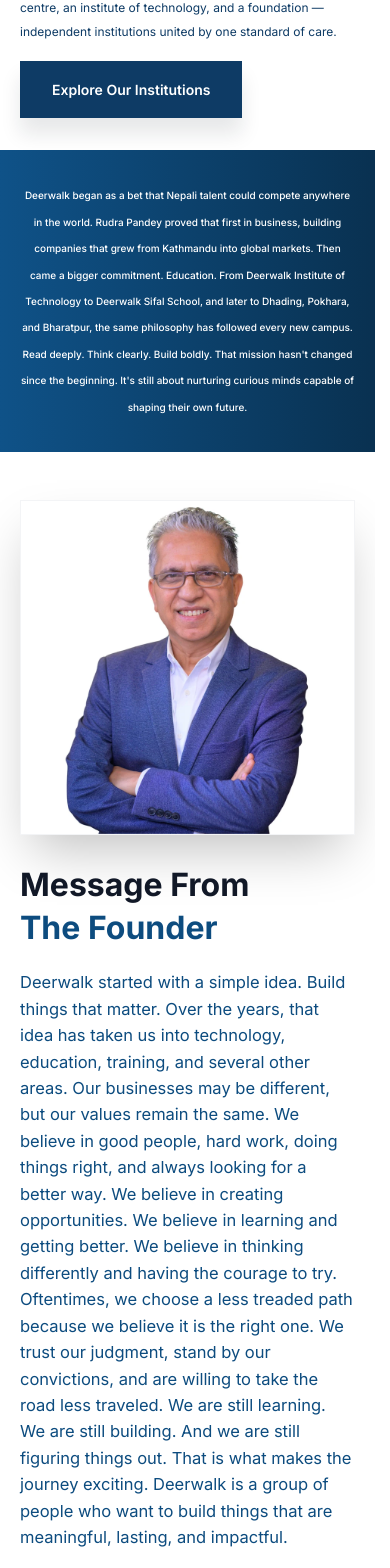
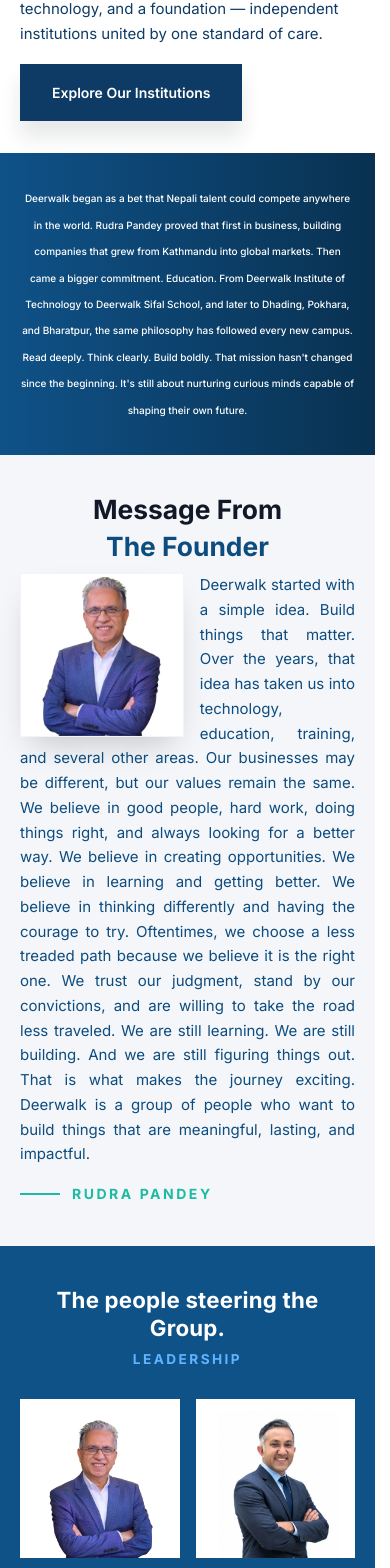
Before and after one commit to deerwalkrnd/deerwalk-group-v2, a Next.js app: page / in a window 390 px wide. Shown: the part 425-1993 px from the top of the page. Built offline with nearby package versions, Linux system fonts and the light colour scheme.

Commit message:
Updated mobile view

```diff
--- a/src/app/globals.css
+++ b/src/app/globals.css
@@ -611,10 +611,6 @@
 }
 
 @media (max-width: 860px) {
-  .dwg-hero-body {
-    font-size: 12px;
-    line-height: 24px;
-  }
   .dwg-hero-title {
     font-weight: 700;
     line-height: 24px;
@@ -672,7 +668,8 @@
 .founder-message {
   display: grid;
   grid-template-columns: 440px minmax(0, 670px);
-  gap: 59px;
+  grid-template-rows: auto auto auto;
+  gap: 24px 59px;
   align-items: center;
   justify-content: center;
   max-width: 1169px;
@@ -681,6 +678,9 @@
 }
 
 .founder-photo {
+  grid-column: 1;
+  grid-row: 1 / 4;
+  align-self: center;
   border: 1px solid #f3f4f6;
   box-shadow: 0 25px 50px -12px rgba(0, 0, 0, 0.25);
   overflow: hidden;
@@ -693,13 +693,9 @@
   object-fit: cover;
 }
 
-.founder-copy {
-  display: flex;
-  flex-direction: column;
-  gap: 24px;
-}
-
-.founder-copy h2 {
+.founder-heading {
+  grid-column: 2;
+  grid-row: 1;
   display: flex;
   flex-direction: column;
   gap: 8px;
@@ -715,7 +711,9 @@
   color: #0d4c7f;
 }
 
-.founder-copy > p {
+.founder-body {
+  grid-column: 2;
+  grid-row: 2;
   margin: 0;
   color: #0d4c7f;
   font-family: var(--font-body);
@@ -724,6 +722,8 @@
 }
 
 .founder-signoff {
+  grid-column: 2;
+  grid-row: 3;
   display: flex;
   align-items: center;
   gap: 12px;
@@ -1589,7 +1589,7 @@
     gap: 2rem;
   }
 
-  .founder-copy h2 {
+  .founder-heading {
     font-size: clamp(2rem, 1.5rem + 1.5vw, 2.6rem);
     line-height: 1.1;
   }
@@ -1631,18 +1631,24 @@
   }
 
   .dwg-hero-title span {
-    display: block;
+    display: inline;
     white-space: normal;
   }
 
   .dwg-hero-body {
     max-width: none;
     padding-top: 0;
+    font-size: 15px;
+    line-height: 1.65;
   }
 
   .dwg-hero-body-line {
-    display: block;
+    display: inline;
     white-space: normal;
+  }
+
+  .dwg-hero-body-line:not(:last-child)::after {
+    content: " ";
   }
 
   .dwg-hero-copy .btn {
@@ -1650,69 +1656,218 @@
   }
 
   .founder-message {
-    grid-template-columns: 1fr;
-    padding: 3rem 1.25rem;
+    display: flow-root;
+    grid-template-columns: none;
+    grid-template-rows: none;
+    gap: 0;
+    align-items: unset;
+    max-width: none;
+    padding: 2.5rem 1.25rem;
+    background: var(--color-bg-soft);
+  }
+
+  .founder-heading {
+    margin: 0 0 0.75rem;
+    align-items: center;
+    text-align: center;
+    font-size: clamp(1.65rem, 1.15rem + 2vw, 2.15rem);
+    line-height: 1.1;
   }
 
   .founder-photo {
-    max-width: 440px;
+    float: left;
+    width: min(42vw, 11.5rem);
+    margin: 0 1rem 0.5rem 0;
+    grid-column: unset;
+    grid-row: unset;
+    align-self: unset;
+    box-shadow: 0 16px 32px -12px rgba(0, 0, 0, 0.22);
+  }
+
+  .founder-body {
+    margin: 0;
+    font-size: 15px;
+    line-height: 1.65;
+    text-align: justify;
+  }
+
+  .founder-signoff {
+    clear: left;
+    margin-top: 1rem;
+  }
+
+  .leadership {
+    padding: 2.5rem 1.25rem 3rem;
+  }
+
+  .leadership-intro {
+    margin-bottom: 1.75rem;
+  }
+
+  .leadership-intro h2 {
+    font-size: clamp(1.35rem, 1.05rem + 1.4vw, 1.75rem);
+    line-height: 1.3;
+  }
+
+  .leadership-eyebrow {
+    margin-top: 0.35rem;
+    font-size: 0.85rem;
+    letter-spacing: 0.18em;
+  }
+
+  .leadership-grid {
+    grid-template-columns: repeat(2, minmax(0, 1fr));
+    gap: 1.5rem 1rem;
+    text-align: center;
+    align-items: start;
+    --leader-summary-min: auto;
+  }
+
+  .leader-card {
+    align-items: center;
+    text-align: center;
+  }
+
+  .leader-media {
+    width: 100%;
+    max-width: none;
+    margin-inline: auto;
+    margin-bottom: 0.75rem;
+  }
+
+  .leader-card:not(.is-expanded) .leader-summary {
+    min-height: 0;
+  }
+
+  .leader-summary h3 {
+    font-size: clamp(0.88rem, 0.8rem + 0.45vw, 1.05rem);
+    font-weight: 500;
+    margin-bottom: 0.2rem;
+  }
+
+  .leader-role {
+    font-size: clamp(0.72rem, 0.66rem + 0.35vw, 0.88rem);
+    line-height: 1.35;
+    color: rgba(255, 255, 255, 0.88);
+  }
+
+  .institutions {
+    padding: 2.5rem 1.25rem 3rem;
+  }
+
+  .institutions-intro {
+    margin-bottom: 1.75rem;
+  }
+
+  .institutions-intro h2 {
+    font-size: clamp(1.35rem, 1.05rem + 1.4vw, 1.75rem);
+  }
+
+  .institutions-intro p {
+    font-size: 14px;
+    line-height: 1.55;
+  }
+
+  .institutions-grid {
+    grid-template-columns: repeat(2, minmax(0, 1fr));
+    gap: 0.75rem;
+    max-width: none;
+  }
+
+  .institution-card {
+    min-height: 0;
+    aspect-ratio: 5 / 2;
+  }
+
+  .institution-overlay {
+    background: linear-gradient(
+      to bottom,
+      rgba(0, 0, 0, 0.55) 0%,
+      rgba(0, 0, 0, 0.35) 45%,
+      rgba(0, 0, 0, 0.62) 100%
+    );
+  }
+
+  .institution-content {
+    padding: 0.65rem 0.7rem 0.7rem;
+    gap: 0.25rem;
+  }
+
+  .institution-copy {
+    flex-direction: column;
+    align-items: flex-start;
+    gap: 0;
+  }
+
+  .institution-type {
+    display: none;
+  }
+
+  .institution-content h3 {
+    font-size: clamp(0.72rem, 0.64rem + 0.45vw, 0.95rem);
+    line-height: 1.25;
+  }
+
+  .institution-cta {
+    font-size: clamp(0.62rem, 0.56rem + 0.3vw, 0.78rem);
+    line-height: 1.35;
+  }
+
+  .analytics {
+    background: var(--color-bg-soft);
+    padding: 2.5rem 1.25rem 3rem;
   }
 
   .analytics h2 {
-    font-size: clamp(1.75rem, 1.4rem + 1.2vw, 2.375rem);
+    margin-bottom: 1rem;
+    font-size: clamp(1.35rem, 1.05rem + 1.4vw, 1.75rem);
     line-height: 1.3;
   }
 
   .analytics-bar {
-    grid-template-columns: 1fr 1fr;
+    grid-template-columns: repeat(4, minmax(0, 1fr));
     height: auto;
-    gap: 0;
-    padding: 1.75rem 1rem;
+    padding: 1.15rem 0.35rem;
+    box-shadow: 0 10px 16px rgba(20, 32, 43, 0.35);
   }
 
   .analytics-stat {
     height: auto;
-    min-height: 90px;
-    padding: 1rem 0.75rem;
+    min-height: 0;
+    padding: 0.35rem 0.25rem;
   }
 
   .analytics-stat + .analytics-stat::before {
-    display: none;
+    display: block;
+    top: 15%;
+    height: 70%;
+    transform: none;
   }
 
   .analytics-stat:nth-child(even) {
-    border-left: 1px solid #fffafa;
+    border-left: 0;
   }
 
   .analytics-value {
-    font-size: clamp(1.75rem, 1.3rem + 1.5vw, 2.625rem);
-    line-height: 1.3;
+    font-size: clamp(1rem, 0.75rem + 1.1vw, 1.45rem);
+    line-height: 1.15;
   }
 
   .analytics-label {
-    font-size: 16px;
+    margin-top: 0.35rem;
+    font-size: clamp(0.55rem, 0.48rem + 0.3vw, 0.72rem);
     line-height: 1.25;
+    white-space: normal;
   }
 }
 
 @media (max-width: 640px) {
-  .leadership-grid,
-  .institutions-grid,
-  .dwg-footer-grid,
-  .analytics-bar {
+  .dwg-footer-grid {
     grid-template-columns: 1fr;
   }
 
   .dwg-footer-inner {
     padding: 0;
-  }
-
-  .analytics-stat:nth-child(even) {
-    border-left: 0;
-  }
-
-  .leader-media {
-    max-width: none;
   }
 }
 
--- a/src/components/FounderMessage.tsx
+++ b/src/components/FounderMessage.tsx
@@ -6,6 +6,10 @@
 
   return (
     <section className="founder-message" id="about" aria-labelledby="founder-heading">
+      <h2 id="founder-heading" className="founder-heading">
+        <span>{founder.titleLine1}</span>
+        <span className="founder-accent">{founder.titleLine2}</span>
+      </h2>
       <div className="founder-photo">
         <ResponsiveImage
           src={founder.image}
@@ -16,16 +20,10 @@
           className="founder-image"
         />
       </div>
-      <div className="founder-copy">
-        <h2 id="founder-heading">
-          <span>{founder.titleLine1}</span>
-          <span className="founder-accent">{founder.titleLine2}</span>
-        </h2>
-        <p>{founder.body}</p>
-        <div className="founder-signoff">
-          <span className="founder-rule" aria-hidden="true" />
-          <span className="founder-name">{founder.name}</span>
-        </div>
+      <p className="founder-body">{founder.body}</p>
+      <div className="founder-signoff">
+        <span className="founder-rule" aria-hidden="true" />
+        <span className="founder-name">{founder.name}</span>
       </div>
     </section>
   );
--- a/src/components/InstitutionsSection.tsx
+++ b/src/components/InstitutionsSection.tsx
@@ -23,7 +23,7 @@
         alt=""
         width={920}
         height={520}
-        sizes="(max-width: 768px) 100vw, (max-width: 1100px) 50vw, 33vw"
+        sizes="(max-width: 900px) 50vw, (max-width: 1100px) 50vw, 33vw"
         className="institution-image"
       />
       <div className="institution-overlay" aria-hidden="true" />
@@ -95,7 +95,7 @@
     >
       <div className="institutions-intro">
         <h2 id="institutions-heading">{institutions.title}</h2>
-        <p>{institutions.subtitle}</p>
+        {/* <p>{institutions.subtitle}</p> */}
       </div>
       <div className="institutions-grid">
         {institutions.items.map((item) => (
```
